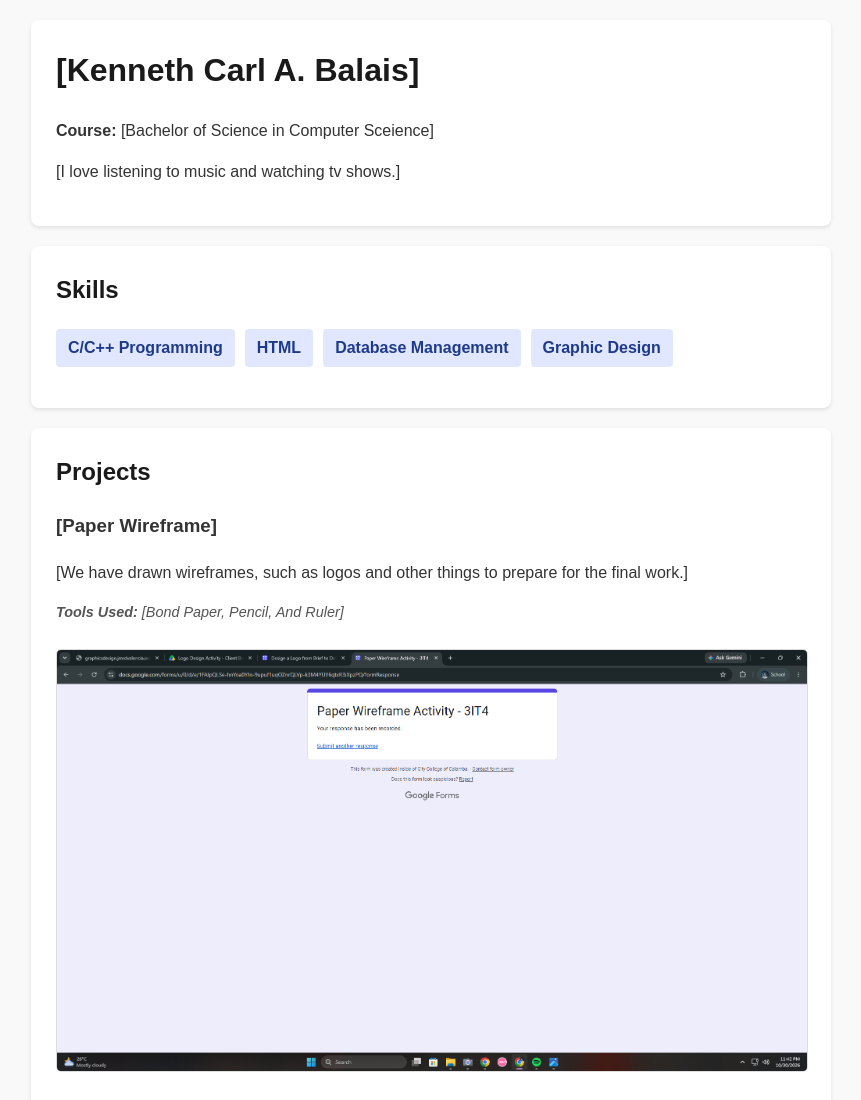
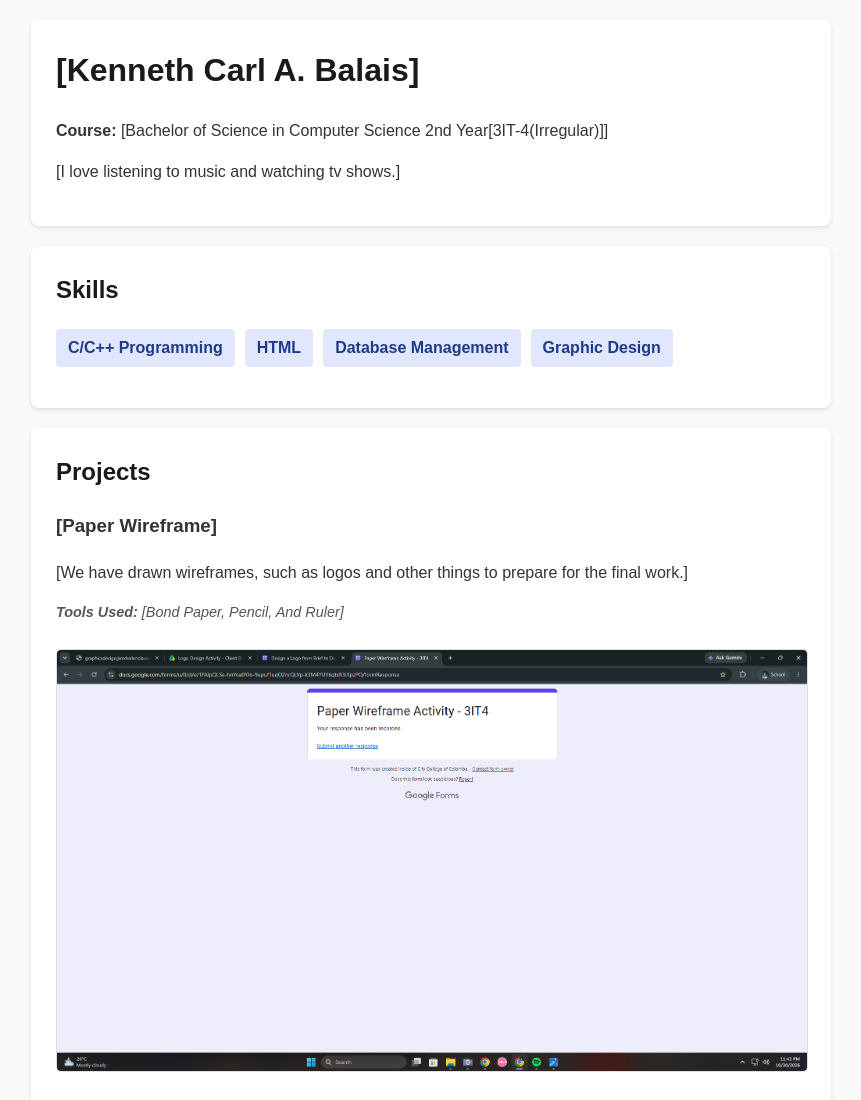
Before and after one commit to cranialdecay1115/portfolio, a plain HTML site: page index.html in a window 1280 px wide. Shown: the top 1100 px of the page, without its empty margins (209-1070 px from the left). Drawn offline with Linux system fonts and the light colour scheme.

Commit message:
Update index.html

```diff
--- a/index.html
+++ b/index.html
@@ -21,7 +21,7 @@
   <!-- 1. ABOUT SECTION -->
   <header id="about">
     <h1>[Kenneth Carl A. Balais]</h1>
-    <p><strong>Course:</strong> [Bachelor of Science in Computer Sceience]</p>
+    <p><strong>Course:</strong> [Bachelor of Science in Computer Science 2nd Year[3IT-4(Irregular)]]</p>
     <p>[I love listening to music and watching tv shows.]</p>
   </header>
 
```
